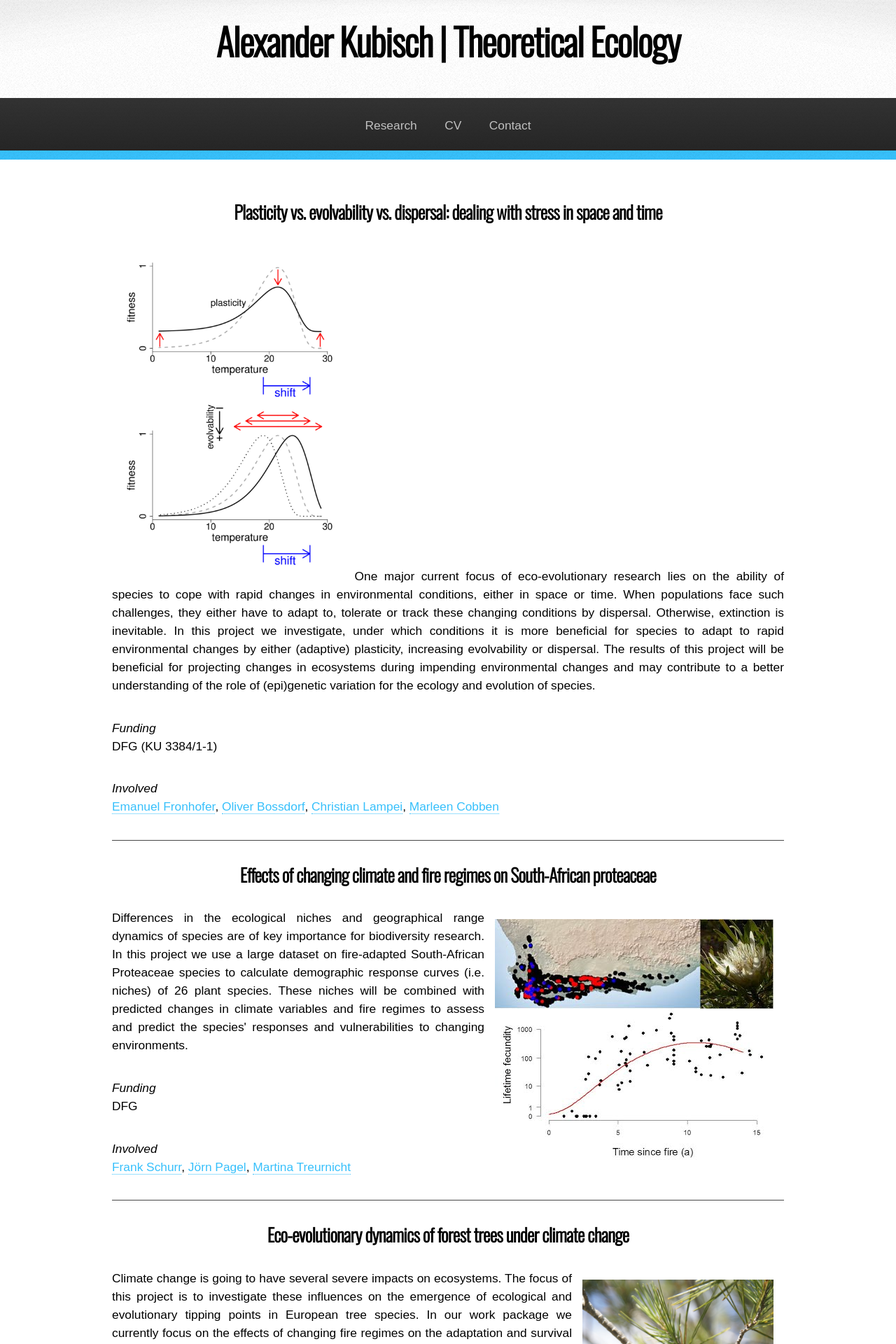
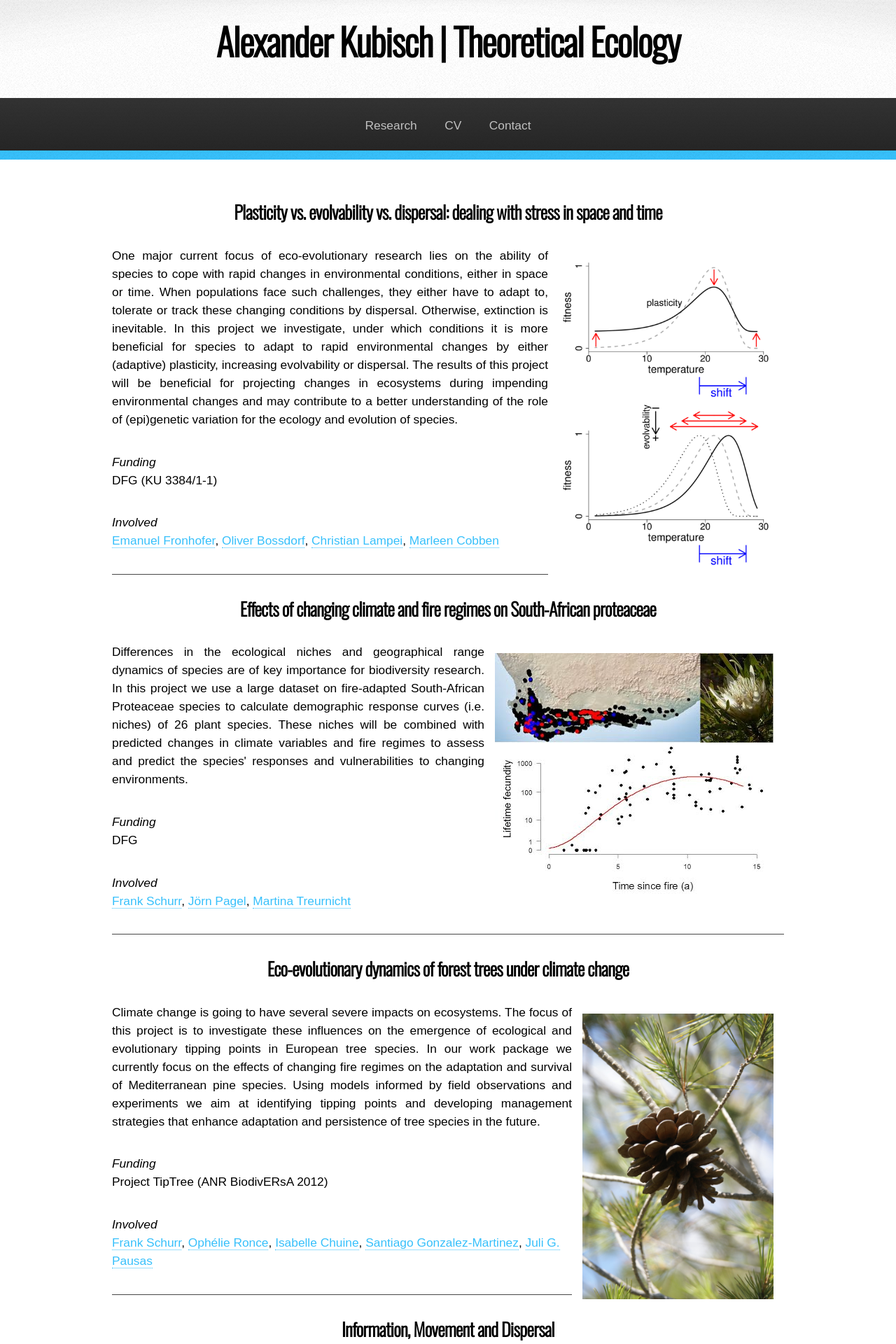
Before and after one commit to akubisch/akubisch.github.io, a Jekyll site: the page built from projects/index.html, in a window 1280 px wide. Shown: the top 1920 px of the page at 70% size. Built offline with Jekyll 4.4.1, drawn with Linux system fonts in a browser that asks for light colours.

Commit message:
Justified image

```diff
--- a/projects/index.html
+++ b/projects/index.html
@@ -14,7 +14,7 @@ layout: default
 
 						<h3>Plasticity vs. evolvability vs. dispersal: dealing with stress in space and time</h3>
 
-						<p align="justify"><img src="{{ site.baseurl }}/img/evolv_proj.png" alt="KU_DFG_img" style="margin: 15px; float: none" width=307 height=447>
+						<p align="justify"><img src="{{ site.baseurl }}/img/evolv_proj.png" alt="KU_DFG_img" style="margin: 15px; float: right" width=307 height=447>
 							One major current focus of eco-evolutionary research lies on the ability of species to cope with rapid changes in environmental conditions, either in space or time. When populations face such challenges, they either have to adapt to, tolerate or track these changing conditions by dispersal. Otherwise, extinction is inevitable. In this project we investigate, under which conditions it is more beneficial for species to adapt to rapid environmental changes by either (adaptive) plasticity, increasing evolvability or dispersal. The results of this project will be beneficial for projecting changes in ecosystems during impending environmental changes and may contribute to a better understanding of the role of (epi)genetic variation for the ecology and evolution of species.</p>
 
 						<p><em>Funding</em><br />
```
